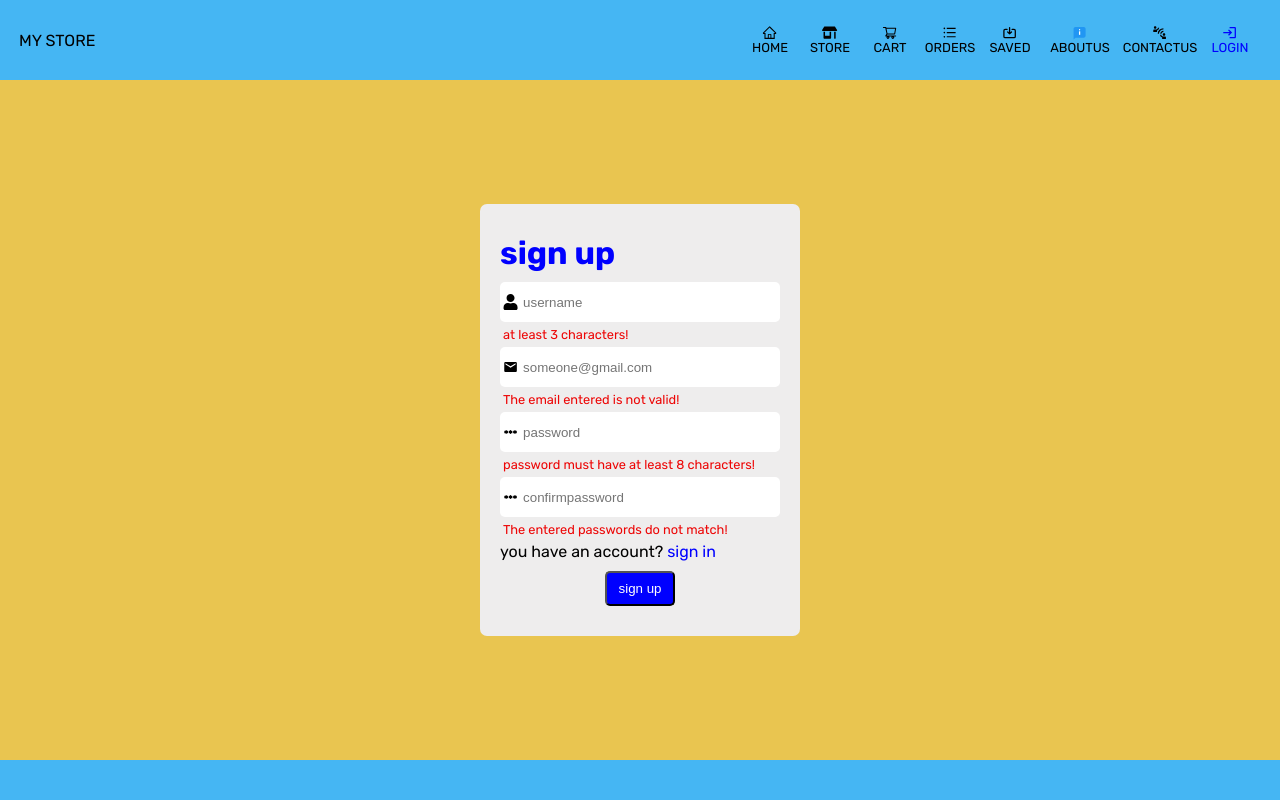
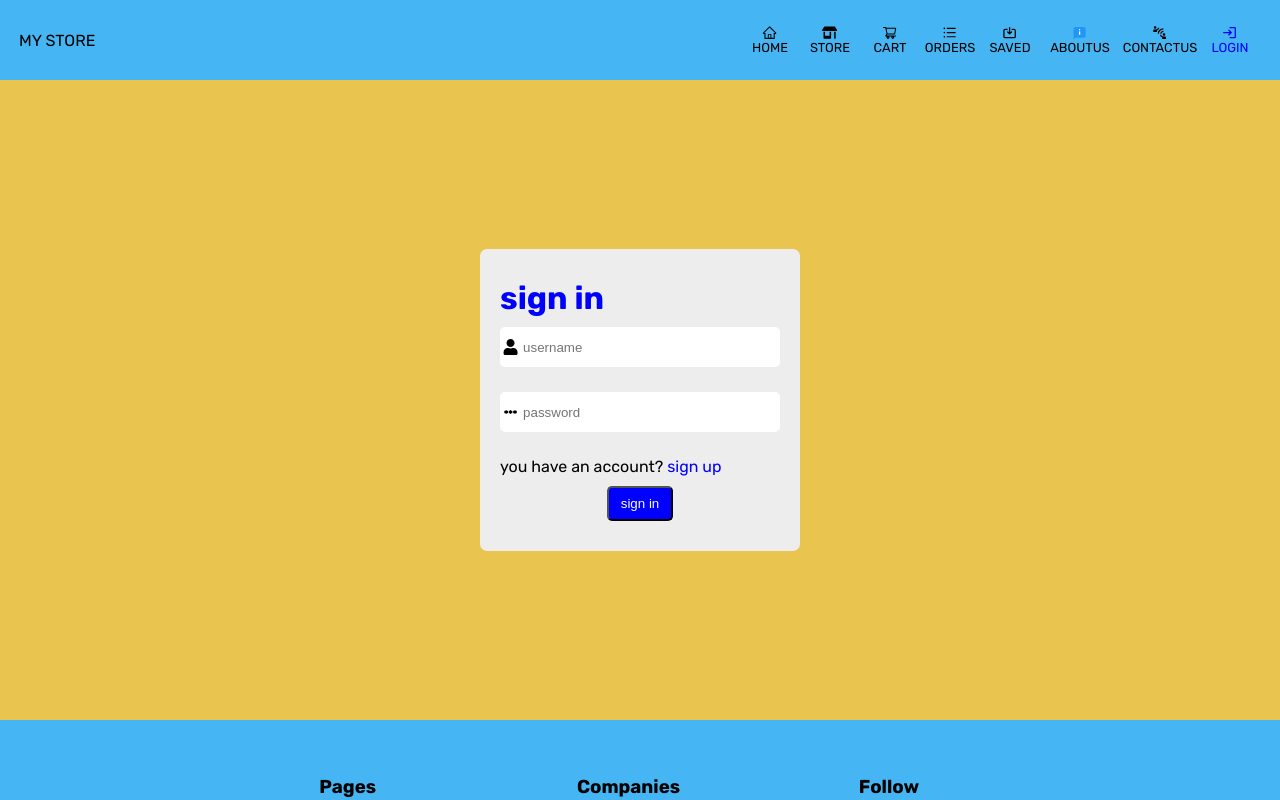
Before and after one commit to Zahra987/fakeStore, a React (Vite) app: page /login in a window 1280 px wide. Shown: the top 800 px of the page. Built offline with nearby package versions, Linux system fonts and the light colour scheme.

Commit message:
login page changed and formik and yup added

```diff
--- a/src/App.jsx
+++ b/src/App.jsx
@@ -7,7 +7,7 @@ import Orders from './Components/Routes/orders/Orders'
 import Saved from './Components/Routes/saved/Saved'
 import AboutUs from './Components/Routes/aboutUs/AboutUs'
 import ContactUs from './Components/Routes/contactUs/ContactUs'
-import Login from './Components/Routes/login/Login'
+import LoginSignup from './Components/Routes/loginSignup/LoginSignup'
 import Header from './Components/Header/Header'
 import Footer from './Components/Footer/Footer'
 
@@ -25,7 +25,7 @@ function App() {
         <Route path='/saved' element={<Saved/>} />
         <Route path='/aboutus' element={<AboutUs/>} />
         <Route path='/contactus' element={<ContactUs/>} />
-        <Route path='/login' element={<Login/>} />
+        <Route path='/login' element={<LoginSignup/>} />
       </Routes>
       <Footer/>
     </BrowserRouter>
--- a/src/Components/Routes/login/Login.jsx
+++ /dev/null
@@ -1,53 +0,0 @@
-import React from 'react'
-import './login.css'
-import {FaUser} from 'react-icons/fa'
-import {MdEmail} from 'react-icons/md'
-import {TbPassword} from 'react-icons/tb'
-export default function Login() {
-  return (
-    <div className="login-container">
-      <div className="form-box">
-        <h1 id="title">sign up</h1>
-        <form action="#" name="myForm" noValidate>
-          <div className="input-group">
-            <div className="input-field" id="username">
-              <div className="input">
-                <FaUser className='form-icon'/>
-                <input  type="text" name="fusername" placeholder="username" />
-              </div>
-              <div className='err-msg-box'><div>at least 3 characters!</div></div>
-            </div>
-
-            <div className="input-field" id="email">
-              <div className="input">
-                <MdEmail/>
-                <input  type="text" name="femail" placeholder="someone@gmail.com" />
-              </div>
-              <div className='err-msg-box'><div>The email entered is not valid!</div></div>
-            </div>
-
-            <div className="input-field" id="password">
-              <div className='input'>
-                <TbPassword/>
-                <input type="password" name="fpassword" placeholder="password" />
-              </div>
-              <div className='err-msg-box'><div>password must have at least 8 characters!</div></div>
-            </div>
-
-            <div className="input-field" id="confirmpass">
-              <div className='input'>
-                <TbPassword/>
-                <input  type="password" name="fconfirmpass" placeholder="confirmpassword" />
-              </div>
-              <div className='err-msg-box'><div>The entered passwords do not match!</div></div>
-            </div>
-            <p>you have an account? <a id="signin" href="#">sign in</a></p>
-          </div>
-          <div className="btn-field">
-            <button id="btn" type="submit" >sign up</button>
-          </div>
-        </form>
-      </div>
-  </div>
-  )
-}
--- /dev/null
+++ b/src/Components/Routes/loginSignup/LoginSignup.jsx
@@ -0,0 +1,16 @@
+import React ,{useState} from 'react'
+import './loginSignup.css'
+import Login from '../../Subcomponents/login/Login'
+import Signup from '../../Subcomponents/signup/Signup'
+
+export default function LoginSignup() {
+  const [changeLoginSignup,setChangeLoginSignup]= useState(true);
+  const changeFunction =() => {
+      setChangeLoginSignup(!changeLoginSignup)
+  }
+  return (
+    <>
+    {changeLoginSignup?<Login changeFunction={changeFunction} />:<Signup changeFunction={changeFunction} />}
+    </>
+  )
+}
--- a/src/Components/Routes/login/login.css
+++ b/src/Components/Routes/loginSignup/loginSignup.css
@@ -1,13 +1,10 @@
 .login-container{
-  position: relative;
-  width: 100vw;
-  height: 85vh;
+  display: flex;
+  justify-content: center;
+  align-items: center;
+  height: 80vh;
 }
 .form-box{
-  position: absolute;
-  top:50%;
-  left:50%;
-  transform: translate(-50%,-50%);
   background-color: rgb(238, 237, 237);
   padding: 30px 20px;
   width:320px;
@@ -65,3 +62,7 @@
   background-color:rgb(2, 2, 205);
   cursor: pointer;
 }
+.input-field-height{
+  height:0px;
+  overflow:hidden;
+}
--- /dev/null
+++ b/src/Components/Subcomponents/login/Login.jsx
@@ -0,0 +1,60 @@
+import React, { useRef } from 'react'
+import {FaUser} from 'react-icons/fa'
+import {TbPassword} from 'react-icons/tb'
+import { useFormik } from 'formik'
+import * as Yup from 'yup'
+
+export default function Login({changeFunction}) {
+  const confirmpassRef=useRef();
+  const emailRef=useRef();
+
+  const formik = useFormik({
+    initialValues:{
+      fusername: '',
+      fpassword: ''
+    },
+    onSubmit: values => {
+      alert(JSON.stringify(values));
+    },
+    validationSchema: Yup.object({
+      fusername: Yup.string().max(15, 'must be 15 characters or less').min(3, 'must be atleast 3 characters').required('required'),
+      fpassword: Yup.string().min(8, 'password must have at least 8 characters!').required('required'),
+         })
+  })
+
+  return (
+    <div className="login-container">
+      <div className="form-box">
+        <h1 id="title">sign in</h1>
+        <form action="#" name="myForm" onSubmit={formik.handleSubmit} noValidate>
+          <div className="input-group">
+            <div className="input-field" id="username">
+              <div className="input">
+                <FaUser className='form-icon'/>
+                <input  type="text" placeholder="username" {...formik.getFieldProps('fusername')} />
+              </div>
+              <div className='err-msg-box'>
+                {formik.touched.fusername && formik.errors.fusername ? (<div>{formik.errors.fusername}</div>) : null }
+              </div>
+            </div>
+
+            <div className="input-field" id="password">
+              <div className='input'>
+                <TbPassword/>
+                <input type="password" placeholder="password" {...formik.getFieldProps('fpassword')} />
+              </div>
+              <div className='err-msg-box'>
+               {formik.touched.fpassword && formik.errors.fpassword ? (<div>{formik.errors.fpassword}</div>) : null }
+              </div>
+            </div>
+
+            <p>you have an account? <a id="signin" href="#" onClick={changeFunction}>sign up</a></p>
+          </div>
+          <div className="btn-field">
+            <button id="btn" type="submit" >sign in</button>
+          </div>
+        </form>
+      </div>
+  </div>
+  )
+}
--- /dev/null
+++ b/src/Components/Subcomponents/signup/Signup.jsx
@@ -0,0 +1,84 @@
+import React, { useRef } from 'react'
+import {FaUser} from 'react-icons/fa'
+import {MdEmail} from 'react-icons/md'
+import {TbPassword} from 'react-icons/tb'
+import { useFormik } from 'formik'
+import * as Yup from 'yup'
+
+export default function Signup({changeFunction}) {
+  const confirmpassRef=useRef();
+  const emailRef=useRef();
+
+  const formik = useFormik({
+    initialValues:{
+      fusername: '',
+      femail: '',
+      fpassword: '',
+      fconfirmpass: ''
+    },
+    onSubmit: values => {
+      alert(JSON.stringify(values));
+    },
+    validationSchema: Yup.object({
+      fusername: Yup.string().max(15, 'must be 15 characters or less').required('required'),
+      femail: Yup.string().email('The email entered is not valid!').required('required'),
+      fpassword: Yup.string().min(8, 'password must have at least 8 characters!').required('required'),
+      fconfirmpass: Yup.string().required('required').oneOf([Yup.ref('fpassword'), null], 'The entered passwords do not match!')
+    })
+  })
+
+  return (
+    <div className="login-container">
+      <div className="form-box">
+        <h1 id="title">sign up</h1>
+        <form action="#" name="myForm" onSubmit={formik.handleSubmit} noValidate>
+          <div className="input-group">
+            <div className="input-field" id="username">
+              <div className="input">
+                <FaUser className='form-icon'/>
+                <input  type="text" placeholder="username" {...formik.getFieldProps('fusername')} />
+              </div>
+              <div className='err-msg-box'>
+                {formik.touched.fusername && formik.errors.fusername ? (<div>{formik.errors.fusername}</div>) : null }
+              </div>
+            </div>
+
+            <div className="input-field" id="email" ref={emailRef}>
+              <div className="input">
+                <MdEmail/>
+                <input  type="text" placeholder="someone@gmail.com" {...formik.getFieldProps('femail')} />
+              </div>
+              <div className='err-msg-box'>
+               {formik.touched.femail && formik.errors.femail ? (<div>{formik.errors.femail}</div>) : null }
+              </div>
+            </div>
+
+            <div className="input-field" id="password">
+              <div className='input'>
+                <TbPassword/>
+                <input type="password" placeholder="password" {...formik.getFieldProps('fpassword')} />
+              </div>
+              <div className='err-msg-box'>
+               {formik.touched.fpassword && formik.errors.fpassword ? (<div>{formik.errors.fpassword}</div>) : null }
+              </div>
+            </div>
+
+            <div className="input-field" id="confirmpass" ref={confirmpassRef}>
+              <div className='input'>
+                <TbPassword/>
+                <input type="password" placeholder="confirmpassword" {...formik.getFieldProps('fconfirmpass')} />
+              </div>
+              <div className='err-msg-box'>
+               {formik.touched.fconfirmpass && formik.errors.fconfirmpass ? (<div>{formik.errors.fconfirmpass}</div>) : null }
+              </div>
+            </div>
+            <p>you have an account? <a id="signin" href="#" onClick={changeFunction}>sign in</a></p>
+          </div>
+          <div className="btn-field">
+            <button id="btn" type="submit" >sign up</button>
+          </div>
+        </form>
+      </div>
+  </div>
+  )
+}
```
Also changed, not shown: src/Components/Subcomponents/login/login.css (added), src/Components/Subcomponents/signup/signup.css (added).
